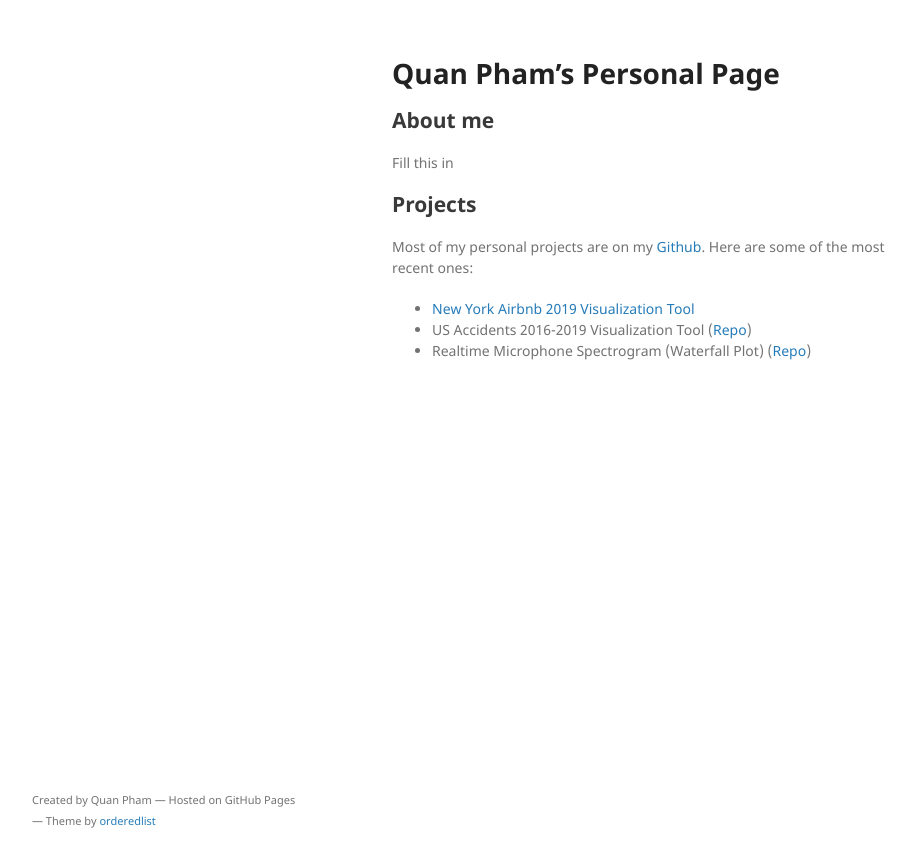
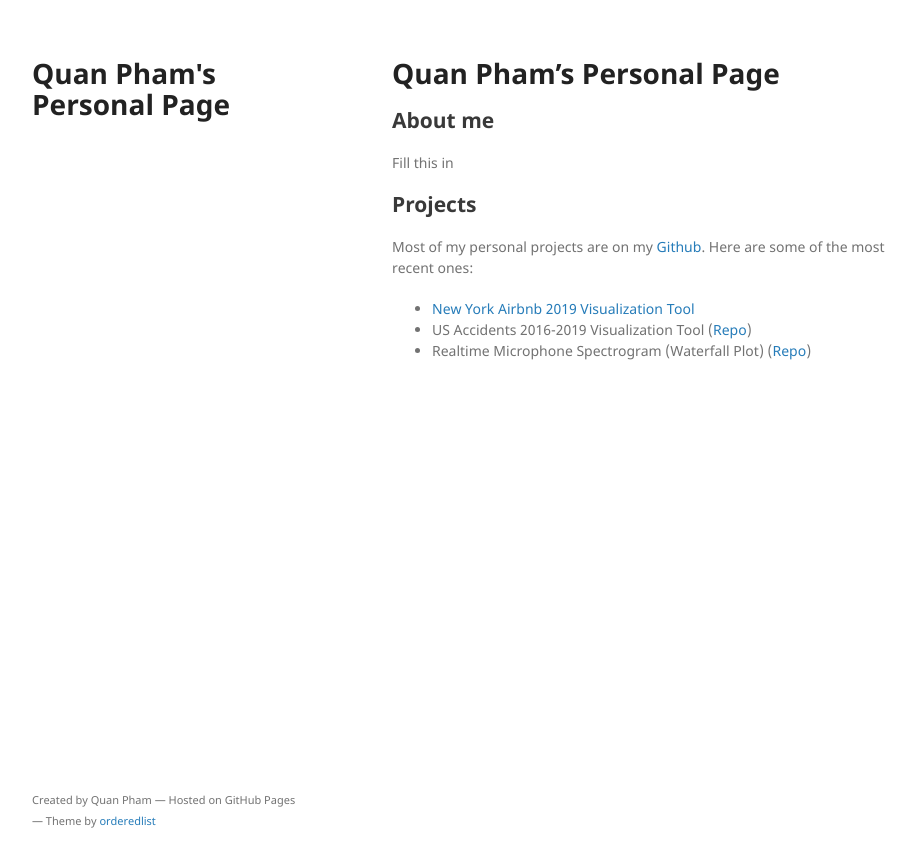
Before and after one commit to phamminhquan/phamminhquan.github.io, a Jekyll site: the page built from index.md, in a window 1280 px wide. Shown: the top 867 px of the page, without its empty margins (178-1091 px from the left). Built offline with Jekyll 4.4.1, drawn with Linux system fonts in a browser that asks for light colours; our own code applies the rules of GitHub Pages for plain Markdown files.

Commit message:
add header to default template

```diff
--- a/_layouts/default.html
+++ b/_layouts/default.html
@@ -14,6 +14,7 @@
   <body>
     <div class="wrapper">
       <header>
+          <h1>Quan Pham's Personal Page</h1>
         <!--h1><a href="{{ "/" | absolute_url }}">{{ site.title | default: site.github.repository_name }}</a></h1
 
         {% if site.logo %}
```
